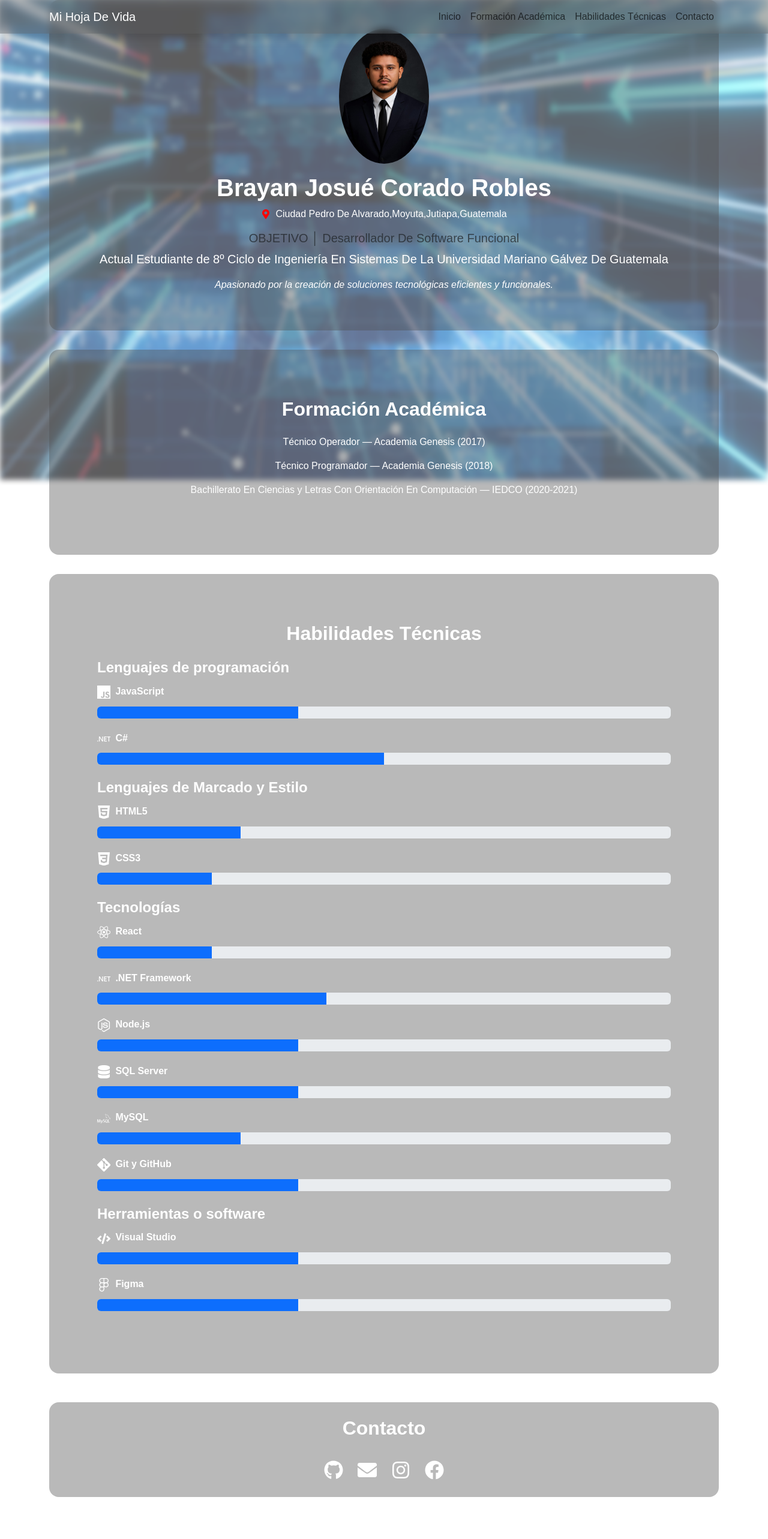
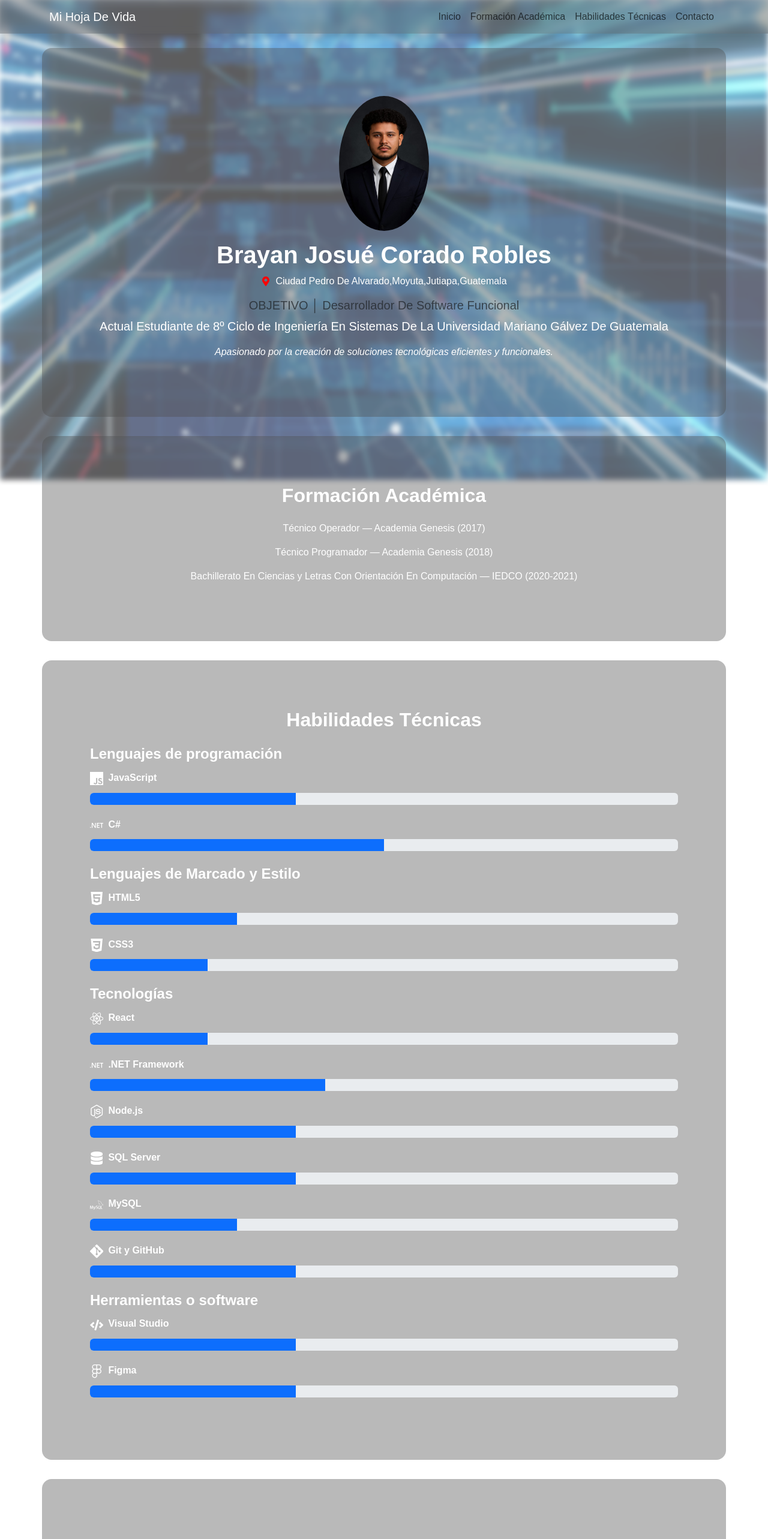
Before and after one commit to BJCorado/Mi-Hoja-De-Vida, a React (Create React App) app: page / in a window 1280 px wide. Shown: the top 2566 px of the page at 60% size. Before the commit the page ends 2545 px from the top, so only its background shows below. Built offline with nearby package versions, Linux system fonts and the light colour scheme.

Commit message:
ajuste a los div

```diff
--- a/src/App.js
+++ b/src/App.js
@@ -16,31 +16,31 @@ function App() {
 
       <div className="content-wrapper">
         <FadeInSection>
-        <section id="inicio" className="seccion">
-          <div className="container">
+        <section id="inicio">
+          <div className="container seccion">
             <Header />
           </div>
         </section>
         </FadeInSection>
         <FadeInSection>
-        <section id="formacion" className="seccion">
-          <div className="container">
+        <section id="formacion" >
+          <div className="container seccion">
             <Formacion />
           </div>
         </section>
         </FadeInSection>
 
         <FadeInSection>
-        <section id="habilidades" className="seccion">
-          <div className="container">
+        <section id="habilidades">
+          <div className="container seccion">
             <Habilidades />
           </div>
         </section>
         </FadeInSection>
 
         <FadeInSection>
-        <section id="contacto" className="seccion">
-          <div className="container">
+        <section id="contacto">
+          <div className="container seccion">
             <Contacto />
           </div>
         </section>
--- a/src/index.css
+++ b/src/index.css
@@ -38,10 +38,11 @@ h1, h2,h4 {
 .content-wrapper {
   position: relative;
   z-index: 1;
+  padding-top: 80px;
 }
 
 /* Secciones con fondo gris translúcido tipo vidrio */
-.section {
+.seccion {
   background-color: rgba(80, 80, 80, 0.4); /* Gris translúcido */
   padding: 2rem;
   border-radius: 16px;
@@ -50,6 +51,7 @@ h1, h2,h4 {
   color: white;
   margin-bottom: 2rem;
   border: none;
+  scroll-margin-top: 80px;
 }
 
 .custom-navbar {
```
